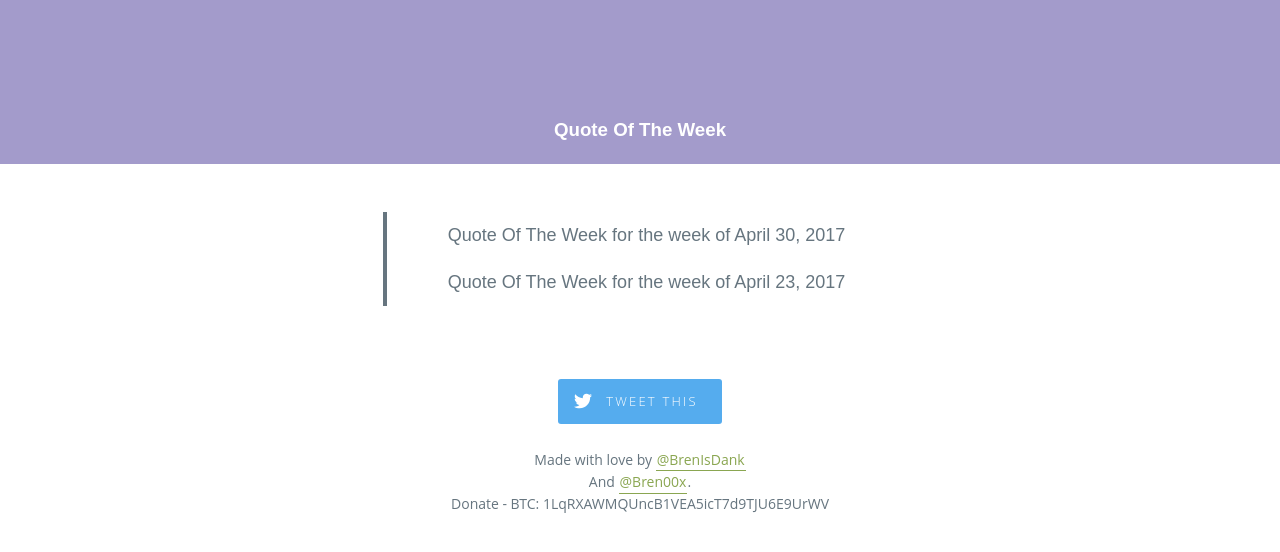
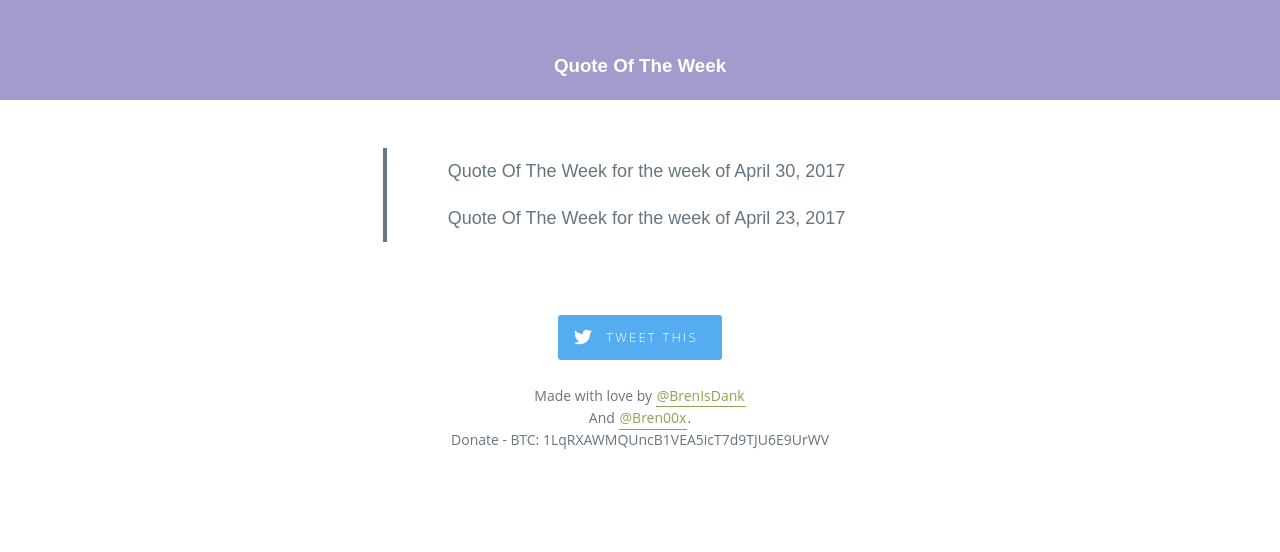
Before and after one commit to Bren00x/QOTW, a plain HTML site: page index.html in a window 1280 px wide. Drawn offline with nearby package versions, Linux system fonts and the light colour scheme; a script that the page names is missing.

Commit message:
Add files via upload

```diff
--- a/style.v2.css
+++ b/style.v2.css
@@ -72,7 +72,7 @@ a:visited {
  */
 
 .page {
-    padding-top: 4.5rem;
+    padding-top: 3em;
     background-color: #8aa651;
 }
 
@@ -182,7 +182,7 @@ a:visited {
 
 @media screen and (min-width: 650px) {
     .page {
-        padding-top: 6rem;
+        padding-top: 2rem;
     }
     .quote::before {
         font-size: 100px;
```
